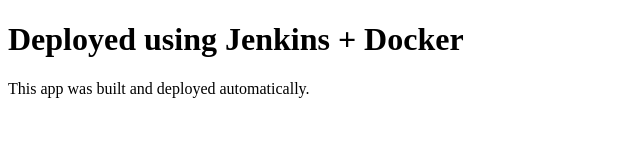
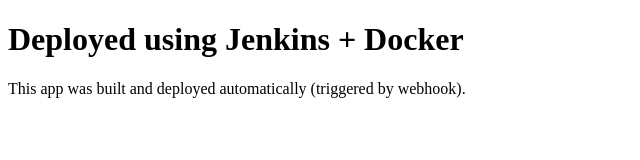
Before and after one commit to Kunja-Ravikiran/Jenkins-CI-CD-Demo, a plain HTML site: page app/index.html in a window 1280 px wide. Shown: the whole page, without its empty margins (0-640 px from the left). Drawn offline with Linux system fonts and the light colour scheme.

Commit message:
Update index.html

```diff
--- a/app/index.html
+++ b/app/index.html
@@ -6,6 +6,6 @@
 </head>
 <body>
   <h1>Deployed using Jenkins + Docker </h1>
-  <p>This app was built and deployed automatically.</p>
+  <p>This app was built and deployed automatically (triggered by webhook).</p>
 </body>
 </html>
```
